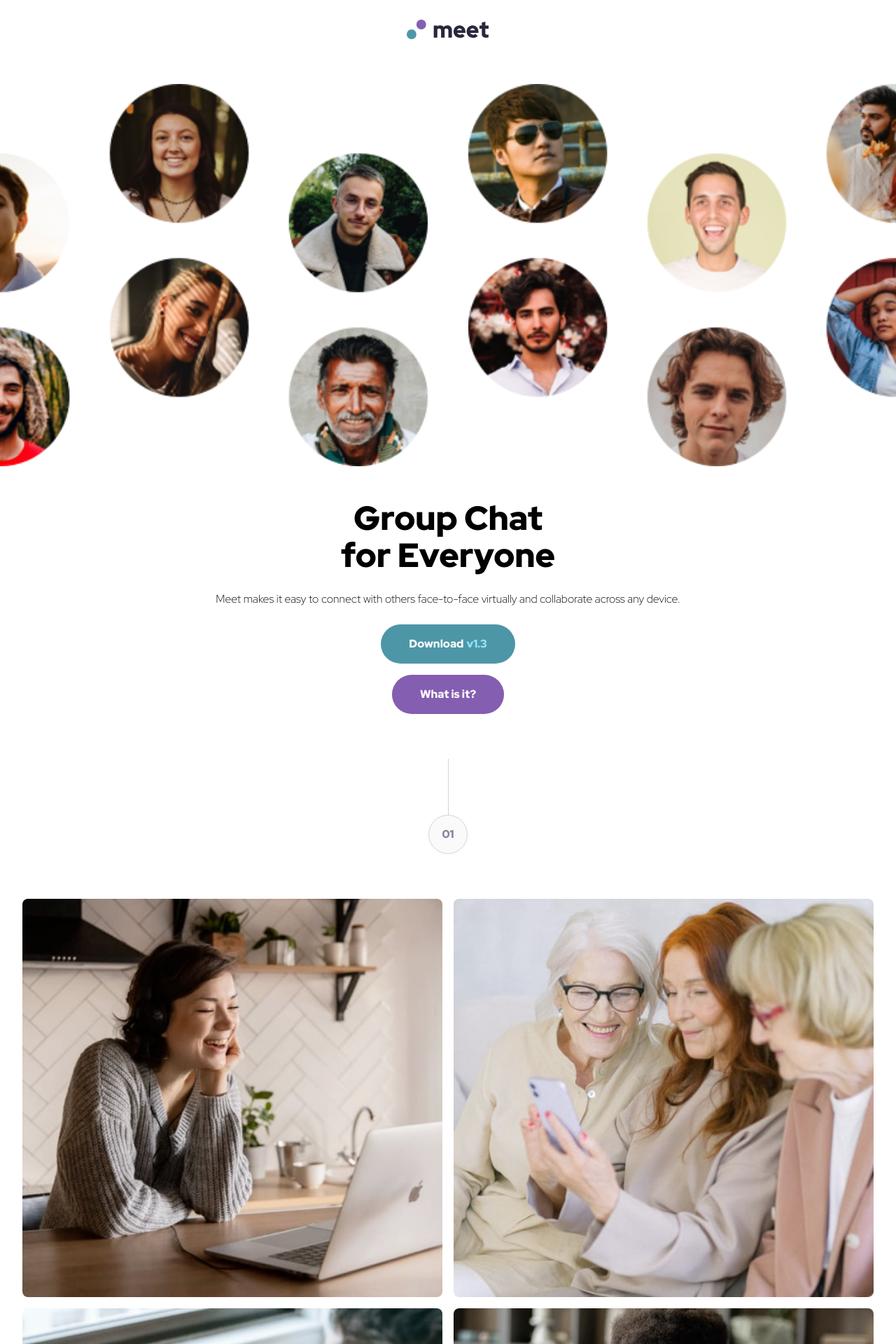
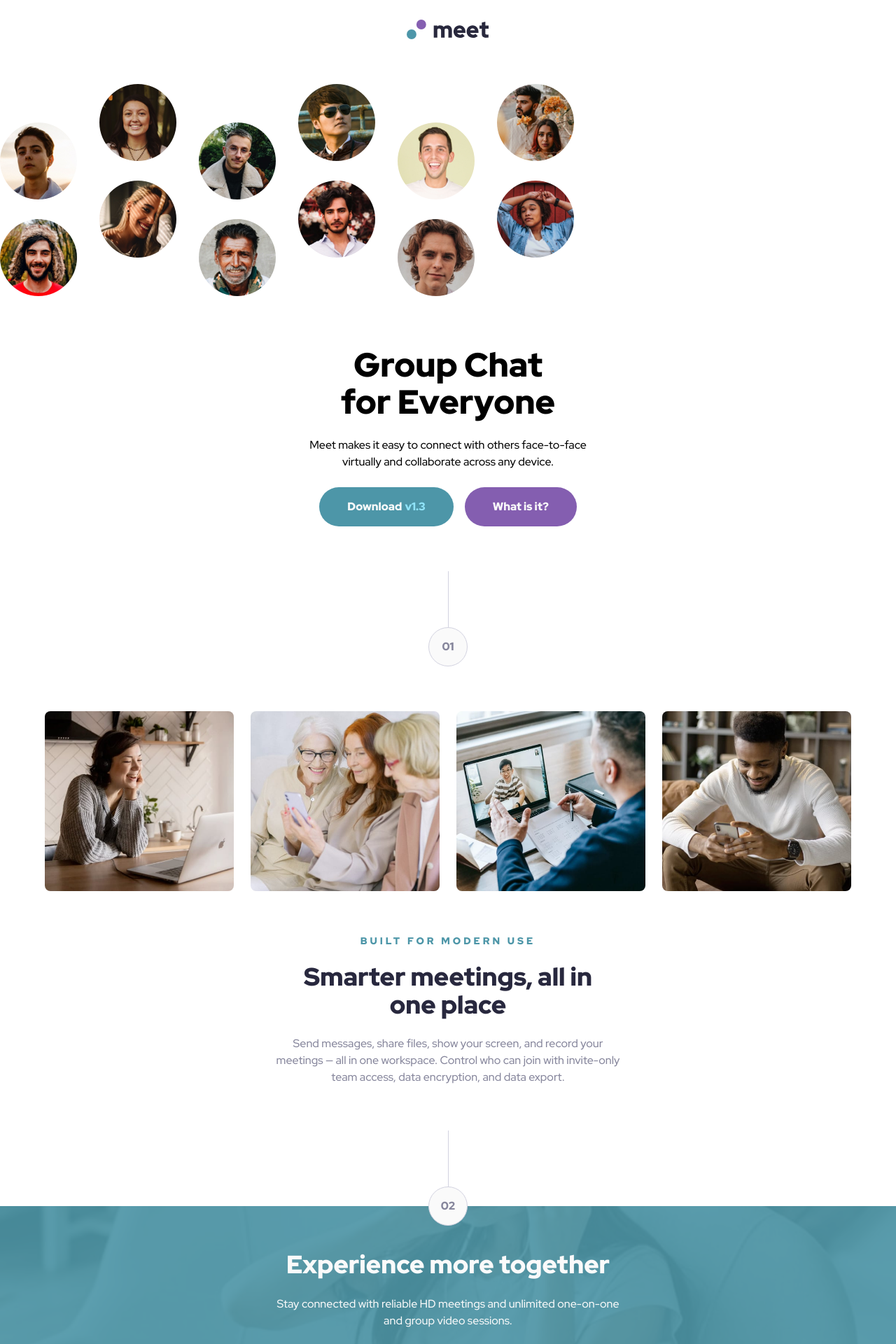
Before and after one commit to JasonY199/meet_landing_page, a Next.js app: page / in a window 1280 px wide. Shown: the part 20-1940 px from the top of the page at 70% size. Built offline with nearby package versions, Linux system fonts and the light colour scheme.

Commit message:
mobile and desktop layouts coming together, with lots of bugs still

```diff
--- a/app/layout.tsx
+++ b/app/layout.tsx
@@ -4,7 +4,7 @@ import "./globals.css";
 
 const redHatDisplay = Red_Hat_Display({
   variable: "--font-red-hat-display",
-  weight: ["300", "900"],
+  weight: ["300", "500", "900"],
   subsets: ["latin"],
 });
 
--- a/app/page.tsx
+++ b/app/page.tsx
@@ -6,12 +6,15 @@ import Image from "next/image";
 export default function Home() {
   return (
     <>
-      <div className="mt-12 flex justify-center">
+      {/* Logo */}
+      <div className="mt-12 xl:mt-20 flex justify-center">
         <Image src="/logo.svg" alt="" width={118} height={28} />
       </div>
 
-      <div className="mt-16 mb-8 flex flex-wrap gap-y-12">
-        <div className="overflow-hidden">
+      {/* Hero Section */}
+      <div className="mt-16 mb-8 xl:mb-24 flex flex-wrap gap-y-12 md:gap-y-18 xl:flex-nowrap xl:justify-center xl:items-center xl:gap-8 xl:max-w-[1120px] xl:mx-auto">
+        {/* Mobile: Two overflowing images */}
+        <div className="overflow-hidden md:hidden">
           <div className="flex justify-center gap-[4.53vw]">
             <div className="relative w-[55.47vw] h-[42.67vw] shrink-0">
               <Image
@@ -32,65 +35,104 @@ export default function Home() {
           </div>
         </div>
 
-        <div className="w-full mx-8 flex flex-col gap-6">
+        {/* Tablet: Single overflowing image */}
+        <div className="hidden md:block xl:hidden overflow-hidden">
+          <div className="flex justify-center">
+            <div className="relative w-[820px] h-[303px] shrink-0">
+              <Image
+                src="/tablet/image-hero.png"
+                alt=""
+                fill
+                className="object-cover"
+              />
+            </div>
+          </div>
+        </div>
+
+        {/* Desktop: Left images */}
+        <div className="hidden xl:block relative w-[394px] h-[303px] shrink-0">
+          <Image
+            src="/desktop/image-hero-left.png"
+            alt=""
+            fill
+            className="object-cover"
+          />
+        </div>
+
+        {/* Text content */}
+        <div className="w-full mx-8 md:mx-16 xl:mx-0 xl:w-auto flex flex-col gap-6 xl:gap-8 items-center">
           <h1 className="text-preset-1 flex flex-col text-center">
             <span>Group Chat</span>
             <span>for Everyone</span>
           </h1>
-          <p className="text-preset-4 text-center px-3">
+          <p className="text-preset-4 text-center px-3 md:px-0 md:max-w-md">
             Meet makes it easy to connect with others face-to-face virtually and
             collaborate across any device.
           </p>
-          <div className="flex flex-col gap-4 items-center">
+          <div className="flex flex-col md:flex-row gap-4 items-center">
             <Button variant="cyan" version="v1.3">
               Download
             </Button>
             <Button variant="purple">What is it?</Button>
           </div>
         </div>
+
+        {/* Desktop: Right images */}
+        <div className="hidden xl:block relative w-[394px] h-[303px] shrink-0">
+          <Image
+            src="/desktop/image-hero-right.png"
+            alt=""
+            fill
+            className="object-cover"
+          />
+        </div>
       </div>
 
-      <div className="pt-8 mb-[172px]">
+      {/* Section 01 */}
+      <div className="pt-8 mb-[172px] xl:mb-[184px]">
         <SectionDivider number="01" />
 
-        <div className="mt-16 mx-8 flex flex-col gap-16">
-          <div className="grid grid-cols-2 gap-4">
+        <div className="mt-16 xl:mt-20 mx-8 md:mx-16 xl:mx-auto xl:max-w-[1120px] flex flex-col gap-16 xl:gap-20">
+          {/* Image grid */}
+          <div className="grid grid-cols-2 md:grid-cols-4 gap-4 md:gap-6 xl:gap-8">
             <Image
               src="/desktop/image-woman-in-videocall.jpg"
               alt=""
-              width={164}
-              height={156}
+              width={255}
+              height={242}
               className="rounded-lg w-full h-auto"
             />
             <Image
               src="/desktop/image-women-videochatting.jpg"
               alt=""
-              width={164}
-              height={156}
+              width={255}
+              height={242}
               className="rounded-lg w-full h-auto"
             />
             <Image
               src="/desktop/image-men-in-meeting.jpg"
               alt=""
-              width={164}
-              height={156}
+              width={255}
+              height={242}
               className="rounded-lg w-full h-auto"
             />
             <Image
               src="/desktop/image-man-texting.jpg"
               alt=""
-              width={164}
-              height={156}
+              width={255}
+              height={242}
               className="rounded-lg w-full h-auto"
             />
           </div>
 
-          <div className="flex flex-col gap-6 text-center">
+          {/* Text content */}
+          <div className="flex flex-col gap-6 xl:gap-4 text-center md:max-w-[504px] md:mx-auto xl:max-w-[540px]">
             <h3 className="text-preset-3 text-cyan-600">
               BUILT FOR MODERN USE
             </h3>
             <h2 className="text-preset-2 text-slate-900">
-              Smarter meetings, all in one place
+              Smarter meetings, all in
+              <span className="md:block xl:inline">one place</span>
             </h2>
             <p className="text-preset-4 text-slate-600">
               Send messages, share files, show your screen, and record your
@@ -101,29 +143,44 @@ export default function Home() {
         </div>
       </div>
 
+      {/* Footer */}
       <div className="relative">
         <div className="absolute -top-[108px] left-1/2 -translate-x-1/2 z-10">
           <SectionDivider number="02" />
         </div>
 
-        <div className="relative h-[374px] overflow-hidden">
+        <div className="relative h-[374px] md:h-auto xl:h-[308px] overflow-hidden">
           <Image
             src="/mobile/image-footer.jpg"
             alt=""
             fill
-            className="object-cover object-center"
+            className="object-cover object-center md:hidden"
+          />
+          <Image
+            src="/tablet/image-footer.jpg"
+            alt=""
+            fill
+            className="object-cover object-center hidden md:block xl:hidden"
+          />
+          <Image
+            src="/desktop/image-footer.jpg"
+            alt=""
+            fill
+            className="object-cover object-center hidden xl:block"
           />
 
           {/* Cyan overlay */}
           <div className="absolute inset-0 bg-cyan-600 opacity-90" />
 
-          <div className="relative h-full flex flex-col items-center justify-center gap-6 px-8 text-center text-white">
-            <h2 className="text-preset-2">
-              Experience more together
-            </h2>
-            <p className="text-preset-4">
-              Stay connected with reliable HD meetings and unlimited one-on-one and group video sessions.
-            </p>
+          {/* Content */}
+          <div className="relative h-full flex flex-col xl:flex-row items-center justify-center xl:justify-between gap-6 xl:gap-8 px-8 md:px-0 md:py-16 xl:py-0 xl:max-w-[1120px] xl:mx-auto text-center xl:text-left text-white md:max-w-[504px] md:mx-auto">
+            <div className="flex flex-col gap-6 xl:max-w-[350px]">
+              <h2 className="text-preset-2">Experience more together</h2>
+              <p className="text-preset-4">
+                Stay connected with reliable HD meetings and unlimited
+                one-on-one and group video sessions.
+              </p>
+            </div>
             <Button variant="purple" version="v1.3">
               Download
             </Button>
```
